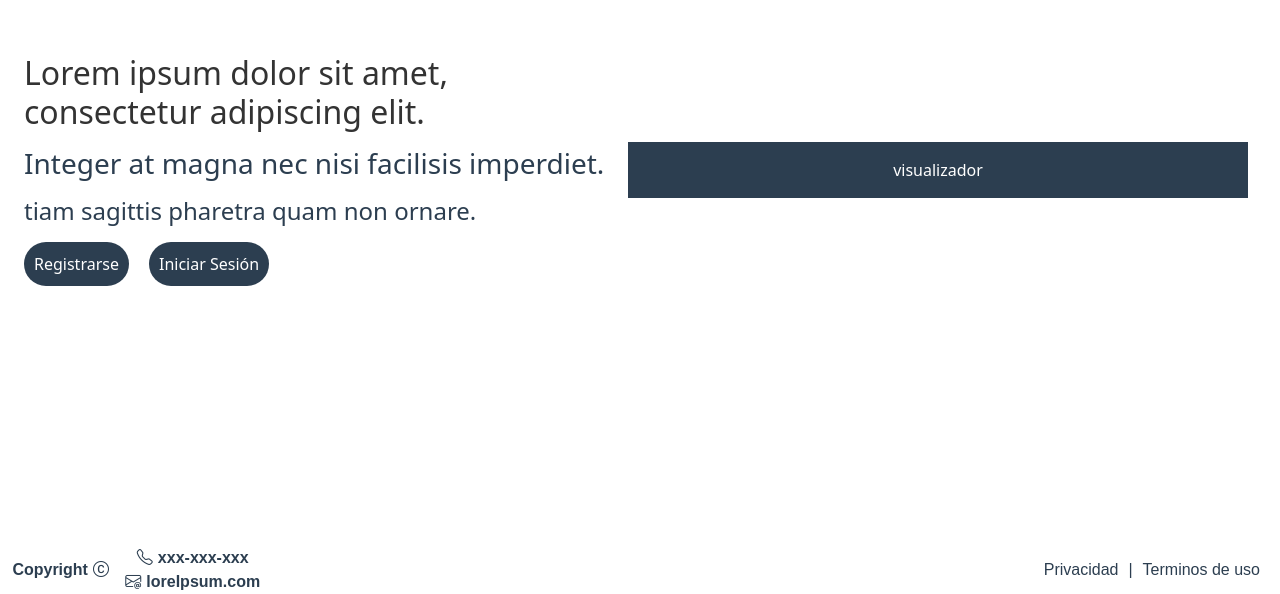
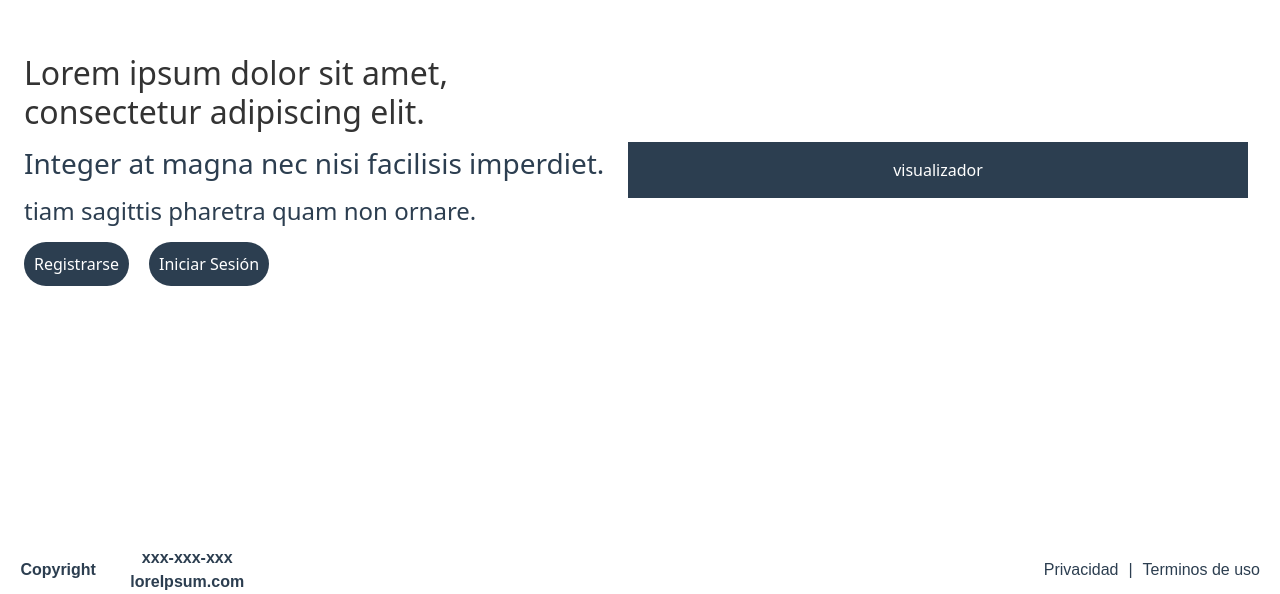
Before and after one commit to SagoDev/Proyecto-ANGULAR-Autodidacta, an Angular app in the folder client/: page / in a window 1280 px wide. Shown: the part 206-800 px from the top of the page. Built offline with nearby package versions, Linux system fonts and the light colour scheme; a web font is replaced by a local one.

Commit message:
Bootstrap
- Added bootstrap.

```diff
--- a/client/angular.json
+++ b/client/angular.json
@@ -30,6 +30,7 @@
               "src/assets"
             ],
             "styles": [
+              "node_modules/bootstrap/dist/css/bootstrap.min.css",
               "src/styles.scss"
             ],
             "scripts": [],
--- a/client/package.json
+++ b/client/package.json
@@ -21,6 +21,7 @@
     "@angular/platform-server": "^17.3.0",
     "@angular/router": "^17.3.0",
     "@angular/ssr": "^17.3.5",
+    "bootstrap": "^5.3.3",
     "express": "^4.18.2",
     "rxjs": "~7.8.0",
     "tslib": "^2.3.0",
--- a/client/src/index.html
+++ b/client/src/index.html
@@ -8,19 +8,10 @@
   <meta name="viewport" content="width=device-width, initial-scale=1">
   <!--Fonts CDN-->
   <link href="https://fonts.cdnfonts.com/css/source-sans-pro" rel="stylesheet">
-  <!--Bootstrap CDN-->
-  <link href="https://cdn.jsdelivr.net/npm/bootstrap@5.3.3/dist/css/bootstrap.min.css" rel="stylesheet"
-    integrity="sha384-QWTKZyjpPEjISv5WaRU9OFeRpok6YctnYmDr5pNlyT2bRjXh0JMhjY6hW+ALEwIH" crossorigin="anonymous">
-  <!--Bootstrap Icons CDN-->
-  <link rel="stylesheet" href="https://cdn.jsdelivr.net/npm/bootstrap-icons@1.11.3/font/bootstrap-icons.min.css">
 </head>
 
 <body>
   <app-root></app-root>
-  <!--Bootstrap Script-->
-  <script src="https://cdn.jsdelivr.net/npm/bootstrap@5.3.3/dist/js/bootstrap.bundle.min.js"
-    integrity="sha384-YvpcrYf0tY3lHB60NNkmXc5s9fDVZLESaAA55NDzOxhy9GkcIdslK1eN7N6jIeHz"
-    crossorigin="anonymous"></script>
 </body>
 
 </html>
```
Also changed, not shown: 1 other file (tests, documents, lock files or other folders).
